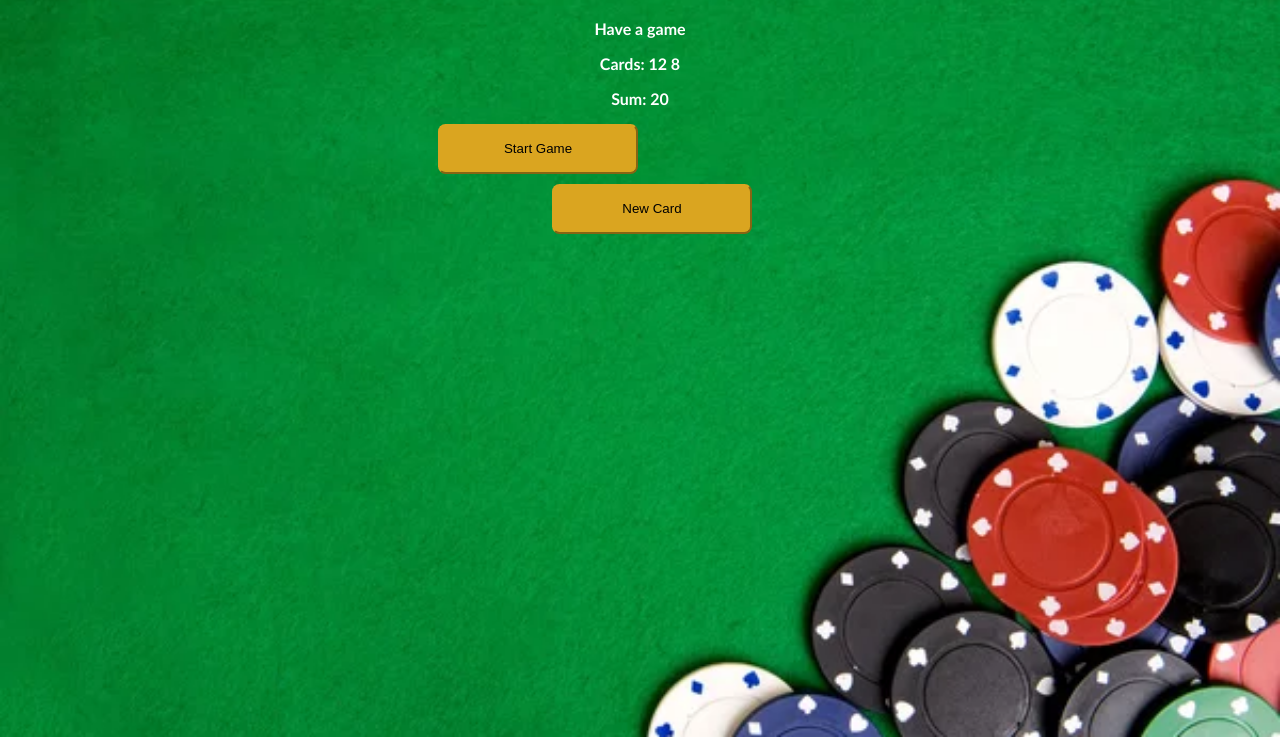
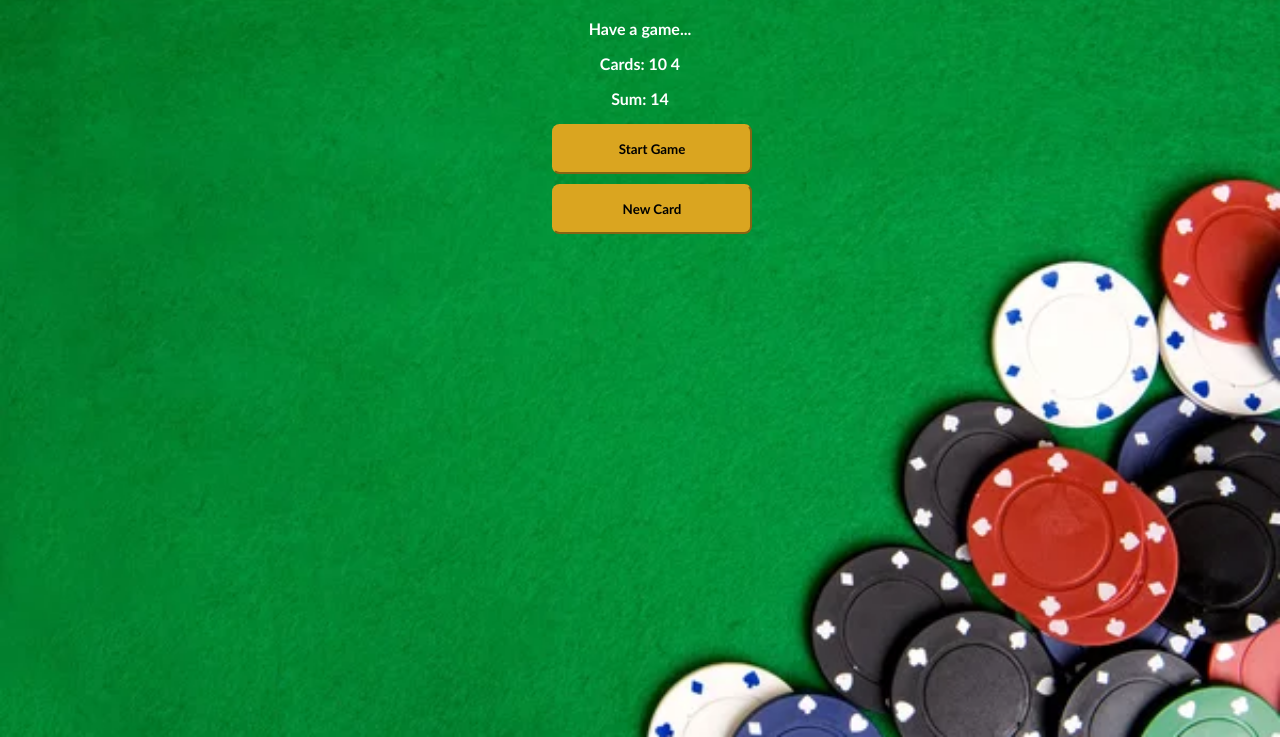
Before and after one commit to rsef899/BlackJack_Game_JS, a plain HTML site: page index.html in a window 1280 px wide. Both pictures are taken after a click on the button "Start Game". Shown: the part 63-800 px from the top of the page. Drawn offline with Linux system fonts and the light colour scheme.

Commit message:
Added random card generation and reset after black jack

```diff
--- a/index.css
+++ b/index.css
@@ -5,6 +5,8 @@ body{
     font-family: 'Trebuchet MS', 'Lucida Sans Unicode', 'Lucida Grande', 'Lucida Sans', Arial, sans-serif;
     color: white;
     font-weight: bold;
+    height: 400px;
+
 }
 
 h1 {
@@ -16,6 +18,8 @@ message-el{
     font-style: italic;
 }
 button{
+    font-family: 'Trebuchet MS', 'Lucida Sans Unicode', 'Lucida Grande', 'Lucida Sans', Arial, sans-serif;
+    font-weight: bold;
     width: 200px;
     height: 50px;
     border-color: goldenrod;
@@ -24,7 +28,8 @@ button{
     cursor: pointer;
 }
 #startButton{
-    right: 8px;
+    position: relative;
+    left: 114px;
 }
 
 #newCardButton {
--- a/index.html
+++ b/index.html
@@ -3,7 +3,7 @@
     <link rel="stylesheet" href="index.css">
 <body>
     <h1>Black jack</h1>
-    <p id ="message-el">Have a game</p>
+    <p id ="message-el">Have a game...</p>
     <p id="cards-el">Cards: </p>
     <p id="sum-el">Sum: </p>
     <button id="startButton" onclick= startGame()>Start Game</button>
--- a/index.js
+++ b/index.js
@@ -1,8 +1,10 @@
 let firstCard;
 let lastCard;
-let sum;
+let sum = 0;
 let hasBlackJacked = false
-let firstPlayed = false;
+let isAlive = true
+//array
+let cards =[];
 
 let messageEl = document.getElementById("message-el")
 
@@ -12,25 +14,36 @@ let messageEl = document.getElementById("message-el")
 let sumEl = document.querySelector("#sum-el")
 let cardsEl = document.getElementById("cards-el")
 
-function addCard(){
-    lastCard = 5
-    sum += lastCard
-    startGame()
+/**
+ * getting a random number for the cards
+ */
+function getRandomCard(){
+    let randomvalue = Math.floor(Math.random() * 12) + 1
+    if (randomvalue === 1){
+        return 11
+    }
+    else if (randomvalue > 10){
+        return 10
+    }
+    else{
+        return randomvalue
+    }
 }
 
-function startGame(){
-    if (firstPlayed == false){
-        firstCard = 12;
-        lastCard = 8;
-        cardsEl.innerText += " " + firstCard;
-        sum = firstCard + lastCard
-        firstPlayed = true;
-    }
+function addCard(){
+    lastCard = getRandomCard()
+    cards.push(lastCard)
+    sum += lastCard
+    playGame()
+}
 
+
+function playGame(){
     cardsEl.innerText += " " + lastCard
     if (sum === 21){
         console.log("Blackjacked")
         hasBlackJacked = true
+        isAlive = false
     }
     else if (sum < 21){
         console.log("Next Hand")
@@ -39,6 +52,25 @@ function startGame(){
     else{
         console.log("Busted")
         sumEl.textContent = "Sum: " + sum
+        isAlive = false
+    }
+    if (!isAlive){
+        cards = []
+        console.log(cards)
+        cardsEl.textContent = "Cards: "
+        sum = 0
+        sumEl.textContent = "Sum: "
+        isAlive = true
     }
 
 }
+//only used when the start game button is clocked
+function startGame(){
+    firstCard = getRandomCard();
+    lastCard = getRandomCard();
+    cards.push(firstCard)
+    cards.push(lastCard)
+    cardsEl.innerText += " " + firstCard;
+    sum = cards[0] + cards[1]
+    playGame()
+}
```
